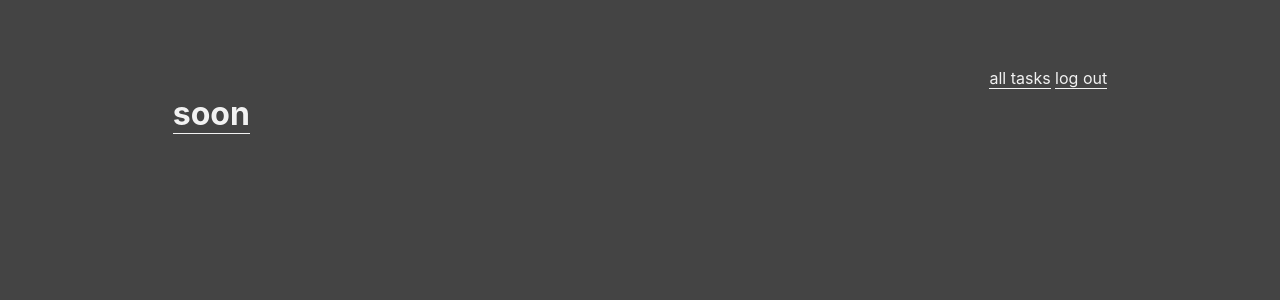
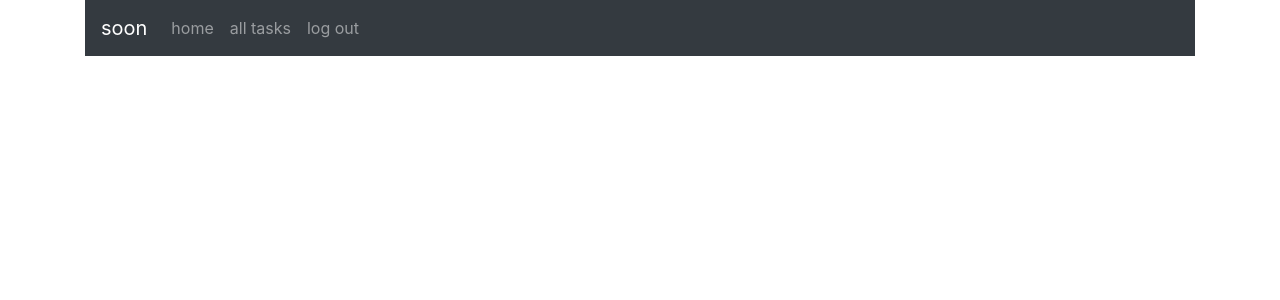
Before and after one commit to dom-o/soon, a Django app: page /analytics/priority in a window 1280 px wide. Shown: the top 300 px of the page. Run offline with Django 3.2, Linux system fonts and the light colour scheme; some libraries are stand-ins or nearby versions.

Commit message:
Use bootstrap.

```diff
--- a/todo/static/todo/style.css
+++ b/todo/static/todo/style.css
@@ -1,43 +1,3 @@
- body {
-    margin: 5% auto;
-    background: #444444;
-    color: #f2f2f2;
-    font-family: -apple-system, BlinkMacSystemFont, "Segoe UI", Roboto, Helvetica, Arial, sans-serif;
-    font-size: 16px;
-    line-height: 1.8;
-    text-shadow: 0 1px 0 #00000;
-    max-width: 73%;
-}
-
-code {
-    background: white;
-}
-
-a {
-    border-bottom: 1px solid #f2f2f2;
-    color: #f2f2f2;
-    text-decoration: none;
-}
-
-a:hover {
-    border-bottom: 0;
-}
-
 .completed-task {
     text-decoration: line-through;
 }
-
-nav {
-    float:right;
-}
-
-.site-name {
-    float:left;
-}
-
-.clearfix:after {
-    clear:both;
-    content: " ";
-    height: 0;
-    display: block;
-}
--- a/todo/templates/base_generic.html
+++ b/todo/templates/base_generic.html
@@ -3,23 +3,35 @@
 {% load static %}
 
 <head>
-    {% block title %}<title>soon</title> {% endblock %}
+    <title>soon</title>
     <meta charset="utf-8">
-    <meta name="viewport" content="width=device-width, initial-scale=1">
+    <meta name="viewport" content="width=device-width, initial-scale=1, shrink-to-fit=no">
+
+    <script type="text/javascript" src="{% static 'todo/bootstrap/dist/js/bootstrap.min.js' %}" ></script>
+    <link rel="stylesheet" type="text/css" href="{% static 'todo/bootstrap/dist/css/bootstrap.min.css' %}">
+    <link rel="stylesheet" type="text/css" href="{% static 'todo/bootstrap/dist/css/bootstrap-theme.min.css' %}">
     <link rel="stylesheet" type="text/css" href="{% static 'todo/style.css' %}" />
+
     {% block extrahead %} {% endblock %}
 </head>
 
 <body>
     <div class="container">
-        <header class="masthead clearfix">
-            <h1 class="site-name"><a href="{% url 'todo:home' %}">soon</a></h1>
-            <nav>
-                {% block header %}{% endblock %}
-            </nav>
-        </header>
+        <nav class="navbar navbar-expand-lg navbar-dark bg-dark">
+            <a class="navbar-brand" href="{% url 'todo:home' %}">soon</a>
+            <button class="navbar-toggler" type="button" data-toggle="collapse" data-target="#top-navbar">
+                <span class="navbar-toggler-icon"></span>
+            </button>
+
+            <div class="collapse navbar-collapse" id="topNavbar">
+                <div class="navbar-nav">
+                    <a class="nav-item nav-link" href="{% url 'todo:home' %}">home</a>
+                    {% block nav %}{% endblock %}
+                </div>
+            </div>
+        </nav>
     </div>
-    <div>
+    <div class="container">
         {% block content %}{% endblock %}
     </div>
 </body>
--- a/todo/templates/logged_in_generic.html
+++ b/todo/templates/logged_in_generic.html
@@ -1,9 +1,7 @@
 {% extends "base_generic.html" %}
 
-{% block header%}
-<nav>
-    <span>{{ user.get_username }}</span>
-    <a href="{% url 'todo:task-list' %}">all tasks</a>
-    <a href="{% url 'logout' %}">log out</a>
-</nav>
+{% block nav%}
+    <span class="navbar-text">{{ user.get_username }}</span>
+    <a class="nav-item nav-link" href="{% url 'todo:task-list' %}">all tasks</a>
+    <a class="nav-item nav-link" href="{% url 'logout' %}">log out</a>
 {% endblock %}
--- a/todo/templates/logged_out_generic.html
+++ b/todo/templates/logged_out_generic.html
@@ -1,6 +1,6 @@
 {% extends "base_generic.html" %}
 
-{% block header%}
-    <a href="{% url 'login' %}">log in</a>
-    <a href="{% url 'todo:signup' %}">sign up</a>
+{% block nav%}
+    <a class="nav-item nav-link" href="{% url 'login' %}">log in</a>
+    <a class="nav-item nav-link" href="{% url 'todo:signup' %}">sign up</a>
 {% endblock %}
```
